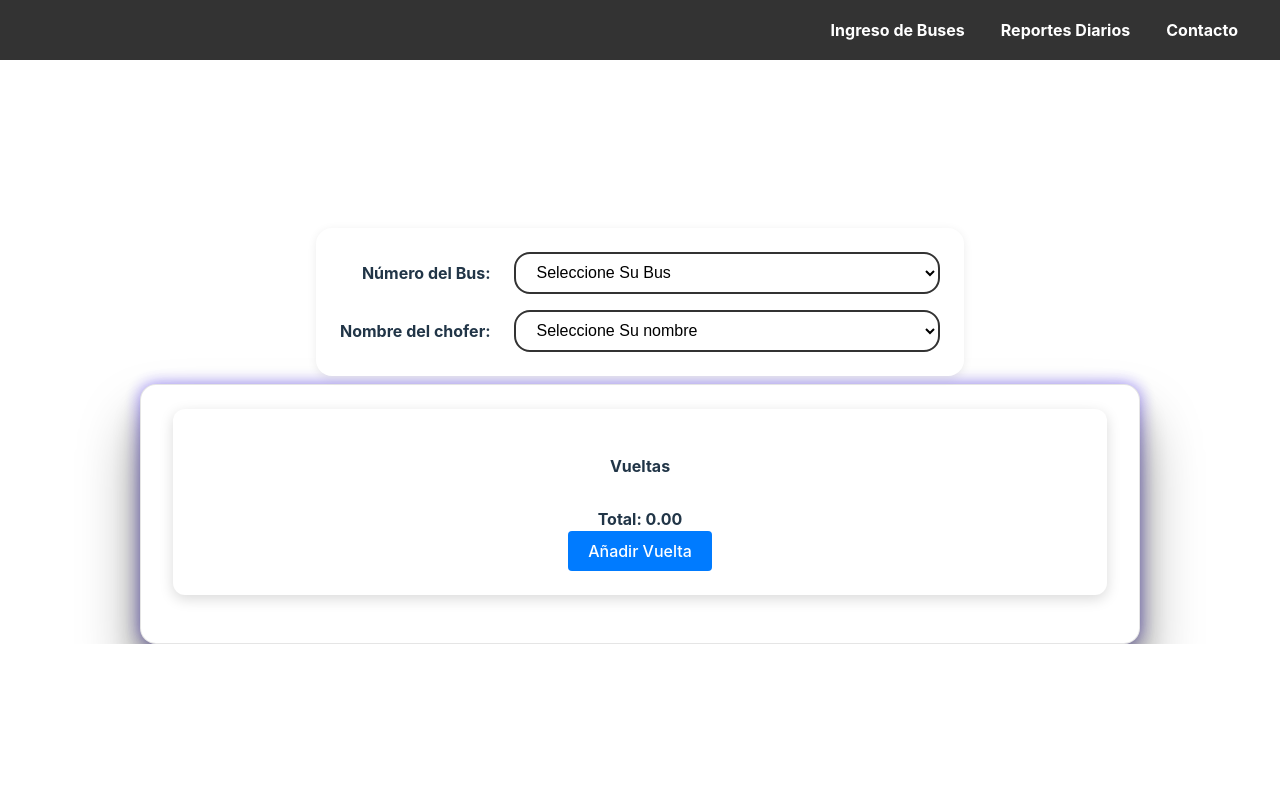
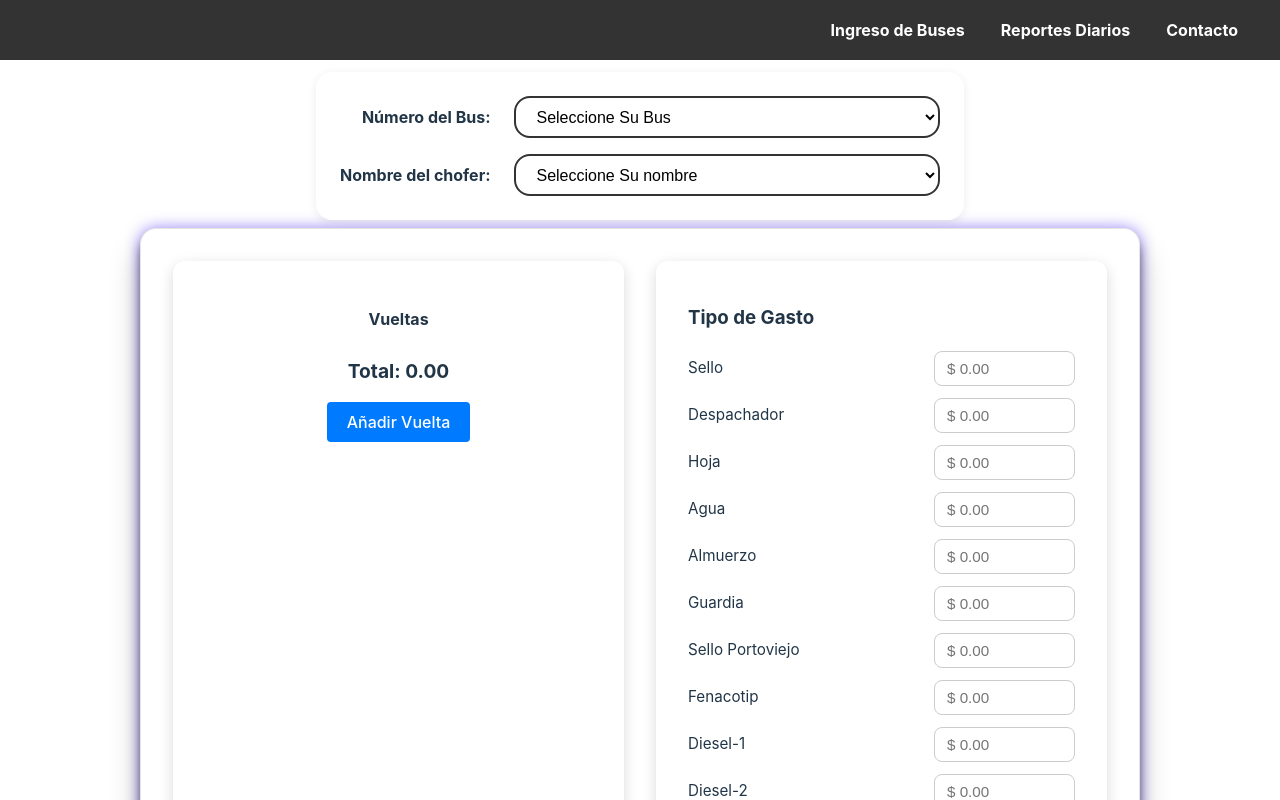
Before and after one commit to CesarVivasP/buses, a React (Vite) app: page / in a window 1280 px wide. Shown: the top 800 px of the page. Built offline with nearby package versions, Linux system fonts and the light colour scheme.

Commit message:
Descripción de los cambios

```diff
--- a/src/App.css
+++ b/src/App.css
@@ -226,6 +226,7 @@ body {
   border: none;
   padding: 10px 20px;
   font-size: 16px;
+  margin-top: 1rem;
   border-radius: 4px;
   cursor: pointer;
   transition: background-color 0.3s ease;
@@ -239,25 +240,131 @@ body {
 .gastos-section {
   flex: 1;
   background-color: white;
-  padding: 1.5rem 2rem; /* más padding */
+  padding: 1.5rem 2rem;
   border-radius: 12px;
   box-shadow: 0 4px 14px rgba(0, 0, 0, 0.15);
-  min-width: 280px;
   box-sizing: border-box;
   margin-bottom: 1.5rem;
+  min-width: 280px;
+}
+
+.gastos-listado {
+  display: flex;
+  flex-direction: column;
+  gap: 0.75rem;
+  margin-top: 1rem;
+}
+
+.gasto-item {
+  display: flex;
+  justify-content: space-between;
+  align-items: center;
+  gap: 1rem;
+}
+.gasto-nombre {
+  flex: 1;
+  font-size: 0.95rem;
+}
+
+/* Contenedor de la tabla de gastos */
+.gastos-tabla {
+  display: flex;
+  justify-content: space-between;
+  gap: 2rem;
+  margin-top: 1rem;
+}
+
+/* Columna izquierda - Nombres de gastos */
+.columna-nombres {
+  flex: 1;
+  display: flex;
+  flex-direction: column;
+  gap: 1rem;
+}
+
+/* Columna derecha - Inputs */
+.columna-valores {
+  flex: 1;
+  display: flex;
+  flex-direction: column;
+  gap: 1rem;
+}
+
+/* Estilo para nombres de gasto */
+.cabecera {
+  font-weight: bold;
+  font-size: 1rem;
+  color: #333;
+}
+
+/* Inputs de valores */
+.input-valor,
+.input-otro-nombre {
+  flex: 0.5;
+  padding: 0.5rem 0.75rem;
+  border-radius: 8px;
+  border: 1px solid #ccc;
+  font-size: 0.95rem;
+  width: 100%;
+  box-sizing: border-box;
+  transition: border 0.2s ease;
+}
+
+.input-valor::-webkit-outer-spin-button,
+.input-valor::-webkit-inner-spin-button {
+  -webkit-appearance: none;
+  margin: 0;
+}
+
+.input-valor:focus,
+.input-otro-nombre:focus {
+  border-color: #007bff;
+  outline: none;
+}
+
+/* Botón para agregar otros gastos */
+.btn-agregar-otro {
+  margin-top: 1rem;
+  padding: 0.5rem 1rem;
+  background-color: #007bff;
+  color: white;
+  border: none;
+  border-radius: 8px;
+  cursor: pointer;
+  font-size: 0.9rem;
+  align-self: flex-start;
+  transition: background-color 0.2s ease;
+}
+
+.btn-agregar-otro:hover {
+  background-color: #0056b3;
+}
+
+/* Estilo para mostrar el total de gastos */
+.total-gastos {
+  margin-top: 2rem;
+  font-size: 1.1rem;
+  text-align: right;
+  font-weight: bold;
+  color: #222;
 }
 
 .total {
-  margin-top: 0.5rem;
+  margin-top: 0.3rem;
   font-weight: bold;
+  font-size: 1.2rem;
 }
 
+/* Para campos adicionales sin datos */
 .gasto-placeholder {
-  background: #f9f9f9;
+  background: #f5f5f5;
   border: 1px dashed #aaa;
   padding: 1rem;
   border-radius: 8px;
-  margin-bottom: 1rem;
+  margin-bottom: 1.5rem;
+  text-align: center;
+  font-style: italic;
+  color: #777;
 }
 
 .observaciones textarea {
@@ -300,19 +407,35 @@ body {
   border-radius: 16px;
   background-color: white;
   border: 1px solid rgba(0, 0, 0, 0.1);
-  box-shadow: 0 40px 60px rgba(0, 0, 0, 0.4), 0 20px 30px rgba(0, 0, 0, 0.25),
+  box-shadow: 0 10px 10px rgba(0, 0, 0, 0.4), 0 20px 30px rgba(0, 0, 0, 0.25),
     0 0 15px rgba(92, 63, 255, 0.6);
   transform: translateZ(0);
   transition: box-shadow 0.3s ease, transform 0.3s ease;
-
   width: 95%;
   max-width: 1000px;
   padding: 1.5rem 2rem;
+  margin-bottom: 4rem;
   box-sizing: border-box;
   height: auto;
   min-height: 100px;
+  display: flex;
+  justify-content: center;
+  padding: 2rem;
+  box-sizing: border-box;
+}
+.contenido-flex {
+  display: flex;
+  flex-wrap: wrap;
+  gap: 2rem;
+  max-width: 1200px;
+  width: 100%;
+  justify-content: space-between;
 }
 
+.contenido-flex > * {
+  flex: 1 1 48%; /* Cada hijo ocupa aproximadamente el 48% (con 2% para el gap) */
+  min-width: 300px; /* Opcional: evita que se achiquen demasiado */
+}
 /* Para dispositivos pequeños */
 @media (max-width: 600px) {
   .main-content-wrapper {
--- a/src/App.tsx
+++ b/src/App.tsx
@@ -1,6 +1,7 @@
 import { useState } from "react";
 import Header from "./components/Header";
-import VueltaSection from "./components/Vueltas"; // importa con el nombre exacto
+import VueltaSection from "./components/Vueltas";
+import Gastos from "./components/Gastos"; // Asegúrate de tenerlo en la carpeta correcta
 import "./App.css";
 
 function App() {
@@ -33,12 +34,15 @@ function App() {
     <>
       <Header />
       <main className="main-content-wrapper">
+        <div className="contenido-flex">
           <VueltaSection
             vueltas={vueltas}
             efectivo={efectivo}
             onChange={handleChange}
             onAdd={addVuelta}
           />
+          <Gastos />
+        </div>
       </main>
     </>
   );
--- a/src/components/Gastos.tsx
+++ b/src/components/Gastos.tsx
@@ -0,0 +1,60 @@
+import { useState } from "react";
+
+interface Gasto {
+  nombre: string;
+  valor: number;
+}
+
+const Gastos = () => {
+  const [gastos, setGastos] = useState<Gasto[]>([
+    { nombre: "Sello", valor: 0 },
+    { nombre: "Despachador", valor: 0 },
+    { nombre: "Hoja", valor: 0 },
+    { nombre: "Agua", valor: 0 },
+    { nombre: "Almuerzo", valor: 0 },
+    { nombre: "Guardia", valor: 0 },
+    { nombre: "Sello Portoviejo", valor: 0 },
+    { nombre: "Fenacotip", valor: 0 },
+    { nombre: "Diesel-1", valor: 0 },
+    { nombre: "Diesel-2", valor: 0 },
+    { nombre: "Diesel-3", valor: 0 },
+    { nombre: "Chofer", valor: 0 },
+  ]);
+
+  const handleChangeGasto = (index: number, value: string) => {
+    const nuevosGastos = [...gastos];
+    nuevosGastos[index].valor = parseFloat(value) || 0;
+    setGastos(nuevosGastos);
+  };
+
+  const totalGastos = gastos.reduce((acc, gasto) => acc + gasto.valor, 0);
+
+  return (
+    <section className="gastos-section">
+      <h3>Tipo de Gasto</h3>
+
+      <div className="gastos-listado">
+        {gastos.map((gasto, index) => (
+          <div className="gasto-item" key={index}>
+            <label className="gasto-nombre">{gasto.nombre}</label>
+            <input
+              type="text"
+              inputMode="decimal"
+              pattern="^\d*(\.\d{0,2})?$"
+              className="input-valor"
+              value={gasto.valor === 0 ? "" : gasto.valor}
+              onChange={(e) => handleChangeGasto(index, e.target.value)}
+              placeholder="$ 0.00"
+            />
+          </div>
+        ))}
+      </div>
+
+      <div className="total-gastos">
+        <span className="total">Total: ${totalGastos.toFixed(2)}</span>
+      </div>
+    </section>
+  );
+};
+
+export default Gastos;
```
Lines whose indentation alone changed are shown as unchanged.
